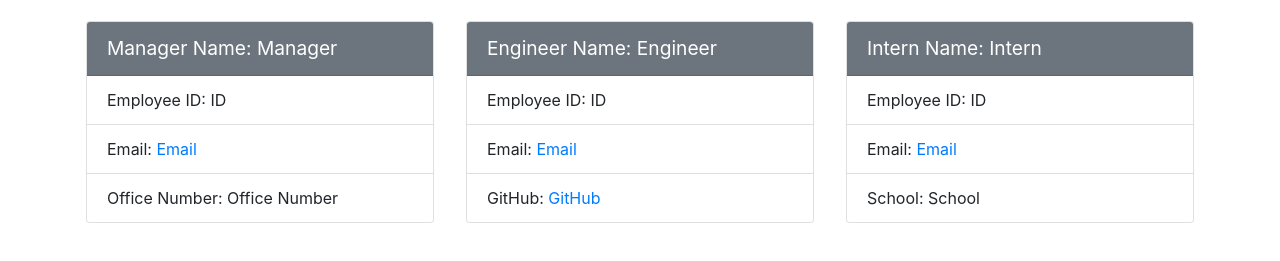
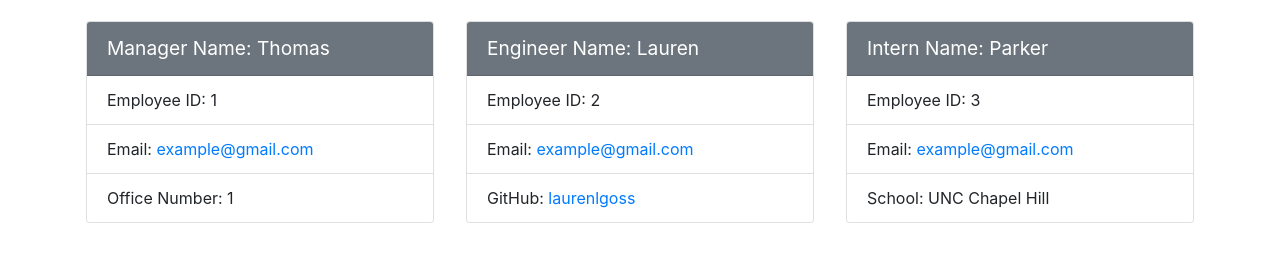
Before and after one commit to laurenlgoss/team-profile-generator, a website: page src/example.html in a window 1280 px wide. Shown: the part 71-332 px from the top of the page. Drawn offline with nearby package versions, Linux system fonts and the light colour scheme; files that its build step writes are made by us from their sources.

Commit message:
updated readme/example.html

```diff
--- a/src/example.html
+++ b/src/example.html
@@ -6,8 +6,8 @@
     <meta http-equiv="X-UA-Compatible" content="IE=edge">
     <meta name="viewport" content="width=device-width, initial-scale=1.0">
     <link rel="stylesheet" href="https://stackpath.bootstrapcdn.com/bootstrap/4.3.1/css/bootstrap.min.css" />
-    <link rel="stylesheet" href="./reset.css">
-    <link rel="stylesheet" href="./style.css">
+    <link rel="stylesheet" href="../dist/reset.css">
+    <link rel="stylesheet" href="../dist/style.css">
     <title>Document</title>
 </head>
 
@@ -22,34 +22,34 @@
                 <!-- Manager Card -->
                 <div class="card col-sm custom-card" style="width: 18rem;">
                     <div class="card-header">
-                        Manager Name: Manager
+                        Manager Name: Thomas
                     </div>
                     <ul class="list-group list-group-flush">
-                        <li class="list-group-item">Employee ID: ID</li>
-                        <li class="list-group-item">Email: <a href=mailto:Email>Email</a></li>
-                        <li class="list-group-item">Office Number: Office Number</li>
+                        <li class="list-group-item">Employee ID: 1</li>
+                        <li class="list-group-item">Email: <a href=mailto:Email>example@gmail.com</a></li>
+                        <li class="list-group-item">Office Number: 1</li>
                     </ul>
                 </div>
                 <!-- Engineer Card -->
                 <div class="card col-sm custom-card" style="width: 18rem;">
                     <div class="card-header">
-                        Engineer Name: Engineer
+                        Engineer Name: Lauren
                     </div>
                     <ul class="list-group list-group-flush">
-                        <li class="list-group-item">Employee ID: ID</li>
-                        <li class="list-group-item">Email: <a href=mailto:Email>Email</a></li>
-                        <li class="list-group-item">GitHub: <a href=https://github.com/GitHub target="_blank">GitHub</a></li>
+                        <li class="list-group-item">Employee ID: 2</li>
+                        <li class="list-group-item">Email: <a href=mailto:Email>example@gmail.com</a></li>
+                        <li class="list-group-item">GitHub: <a href=https://github.com/GitHub target="_blank">laurenlgoss</a></li>
                     </ul>
                 </div>
                 <!-- Intern Card -->
                 <div class="card col-sm custom-card" style="width: 18rem;">
                     <div class="card-header">
-                        Intern Name: Intern
+                        Intern Name: Parker
                     </div>
                     <ul class="list-group list-group-flush">
-                        <li class="list-group-item">Employee ID: ID</li>
-                        <li class="list-group-item">Email: <a href=mailto:Email>Email</a></li>
-                        <li class="list-group-item">School: School</li>
+                        <li class="list-group-item">Employee ID: 3</li>
+                        <li class="list-group-item">Email: <a href=mailto:Email>example@gmail.com</a></li>
+                        <li class="list-group-item">School: UNC Chapel Hill</li>
                     </ul>
                 </div>
             </div>
```
Also changed, not shown: README.md, images/example-html.png (added).
